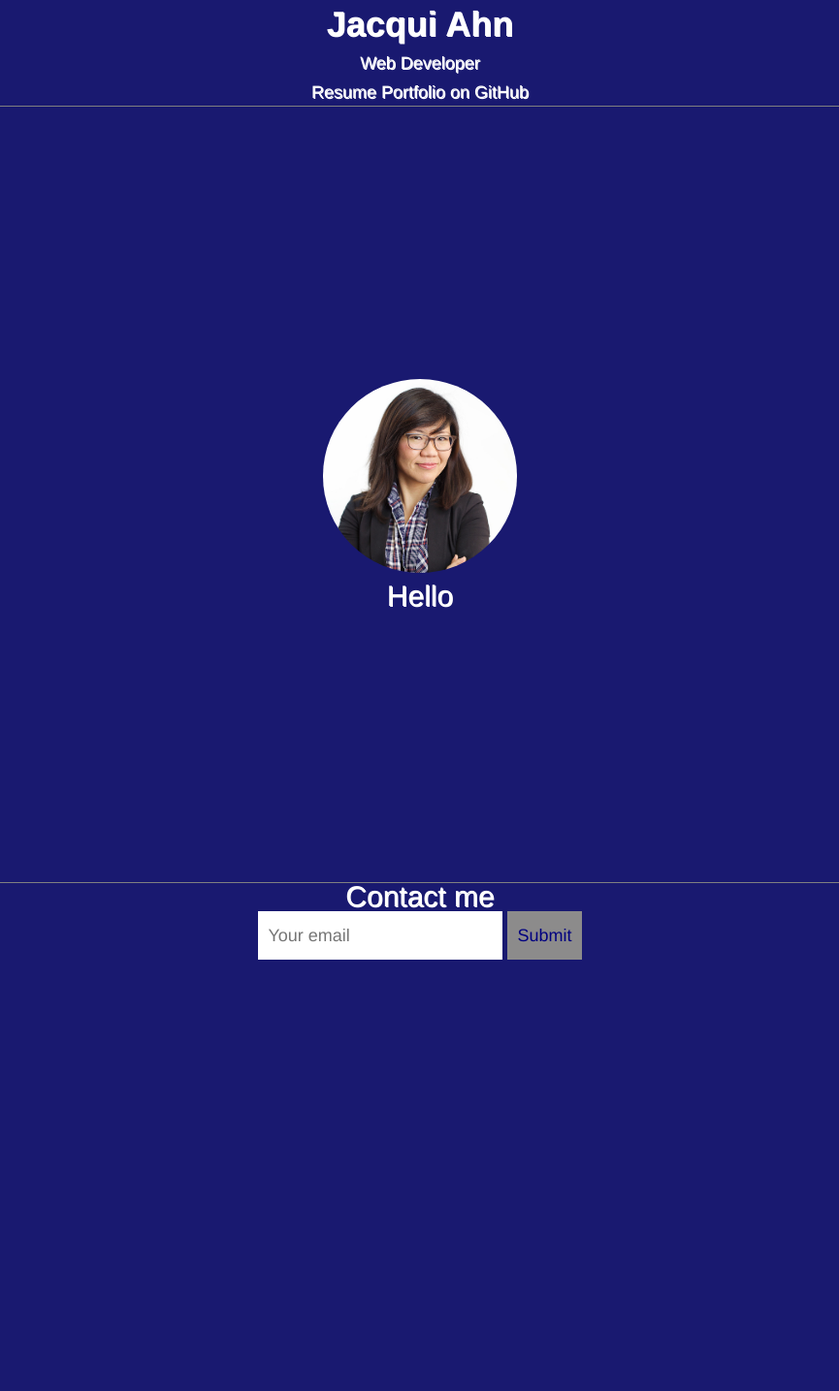
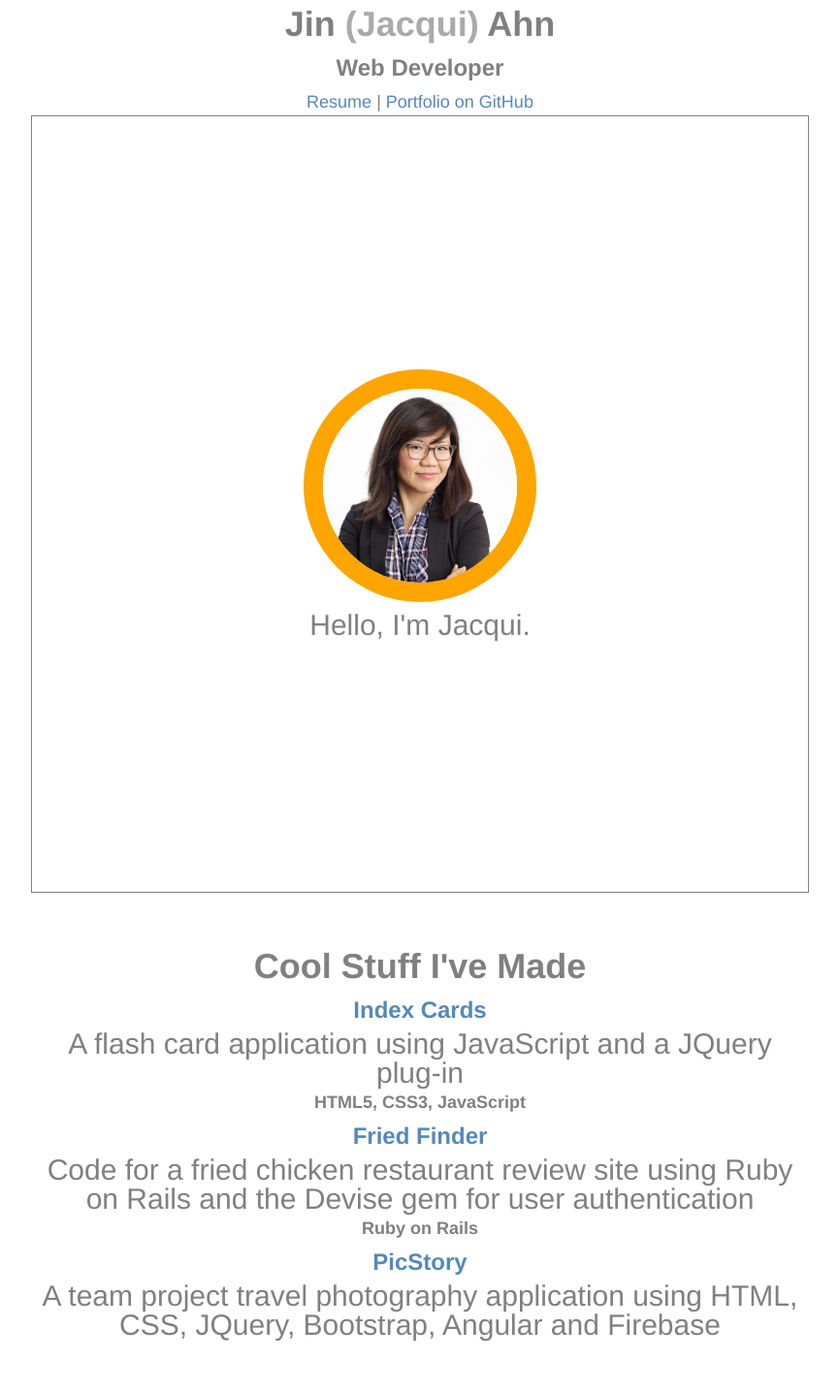
Before and after one commit to jacahn/jacahn.github.io, a plain HTML site: page index.html in a window 1280 px wide. Shown: the top 1435 px of the page at 97% size, without its empty margins (207-1072 px from the left). Before the commit the page ends 990 px from the top, so only its background shows below. Drawn offline with Linux system fonts and the light colour scheme.

Commit message:
adds content for portfolio pages

```diff
--- a/index.html
+++ b/index.html
@@ -6,26 +6,64 @@
   <link rel="stylesheet" href="styles.css">
 </head>
 <body>
-  <h1>Jacqui Ahn</h1>
+  <h1>Jin <sub>Jacqui</sub> Ahn</h1>
   <h2>Web Developer</h2>
   <nav>
     <ul>
       <li><a href="#"></a></li>
-      <li><a href="JacquiAhnResume.pdf">Resume</a></li>
+      <li><a href="JacquiAhnResume.pdf">Resume</a></li> |
       <li><a href="https://github.com/jacahn">Portfolio on GitHub</a></li>
     </ul>
   </nav>
   <section class="hero">
     <header>
-      <img id="headshot" src="headshot.jpg" alt="Jacqui's headshot" />
+      <div class="head"><img id="headshot" src="headshot.jpg" alt="Jacqui's headshot" /></div>
       <!-- <img id="words"src="image-1.jpg" alt="Full Stack Web Developer"> -->
     </header>
-    <p>Hello</p>
+    <p>Hello, I'm Jacqui.</p>
+  </section>
+
+  <section>
+    <header>
+      <h1>Cool Stuff I've Made</h1>
+    </header>
+    <ul>
+      <li>
+        <h2><a href="https://jacahn.github.io/Jac-Ahn-Project-1-Flash-Cards/">Index Cards</a></h2>
+        <p>A flash card application using JavaScript and a JQuery plug-in</p>
+        <ul class="list">
+          <li>HTML5, CSS3, JavaScript</li>
+        </ul>
+      </li>
+
+      <li>
+        <h2><a href="https://github.com/jacahn/Project-2-FriedFinder">Fried Finder</a></h2>
+        <p>Code for a fried chicken restaurant review site using Ruby on Rails and the Devise gem for user authentication</p>
+        <ul class="list">
+          <li>Ruby on Rails</li>
+        </ul>
+      </li>
+
+      <li>
+        <h2><a href="https://project3-26607.firebaseapp.com/">PicStory</a></h2>
+        <p>A team project travel photography application using HTML, CSS, JQuery, Bootstrap, Angular and Firebase</p>
+        <ul class="list">
+          <li></li>
+        </ul>
+      </li>
+
+    </ul>
   </section>
   <p></p>
   <p>Contact me</p>
   <input type="email" placeholder="Your email">
   <input type="submit">
+  <section>
+    <h1>Test 1</h1>
+  </section>
+  <section>
+    <h1>Test 2</h1>
+  </section>
 </body>
 
 </body>
--- a/styles.css
+++ b/styles.css
@@ -17,9 +17,53 @@ h1 {
 
 }
 
+h1 sub {
+  color: #aaa;
+  vertical-align:baseline;
+}
+
+h1 sub:before {
+  content:"(";
+}
+
+h1 sub:after {
+  content:")";
+}
+h2 {
+  font-size: 24px;
+  line-height: 40px;
+  font-weight: bold;
+}
+
+a {
+  color: #58b;
+}
+
+a:hover{
+  color: #369;
+}
+
+section {
+  border-top: 2px dashed #eee;
+  padding: 50px 0;
+  max-width: 800px;
+  margin: 0 auto;
+
+}
 #headshot {
+
   border-radius: 50%;
   height: 200px;
+  border: 20px solid orange ;
+}
+
+.head {
+  transition:transform 1s;
+}
+
+.head:hover{
+  transform:rotate(360deg);
+  border:10px solid red;
 }
 
 #words {
@@ -36,19 +80,24 @@ h1 {
   display: flex;
   flex-direction: column;
   justify-content: center;
+  border: 0;
+  padding: 0;
 }
 
 
 
 html, body {
   text-align: center;
-  background: rgb(25,25,112);
+  /*background: rgb(25,25,112);*/
+  /*background: rgb(32,178,170);*/
+
   background-size: cover;
   background-position: center;
   /*background-image: url("image-1.jpg");*/
   /*background-color: navy;*/
   /*background-position: right top;*/
-  color: white;
+  /*color: grey;*/
+  color: grey;
   font-family: "Helvetica Neue", Helvetica; sans-serif;
   font-size: 18px;
   line-height: 30px;
@@ -91,3 +140,11 @@ input[type="submit"] {
   background: rgba(255, 254, 165, 0.5);;
   color: navy;
 }
+.list li {
+  display:inline;
+  font-weight: bold;
+}
+
+.list li:not(:last-child):after {
+  content: ", ";
+}
```
